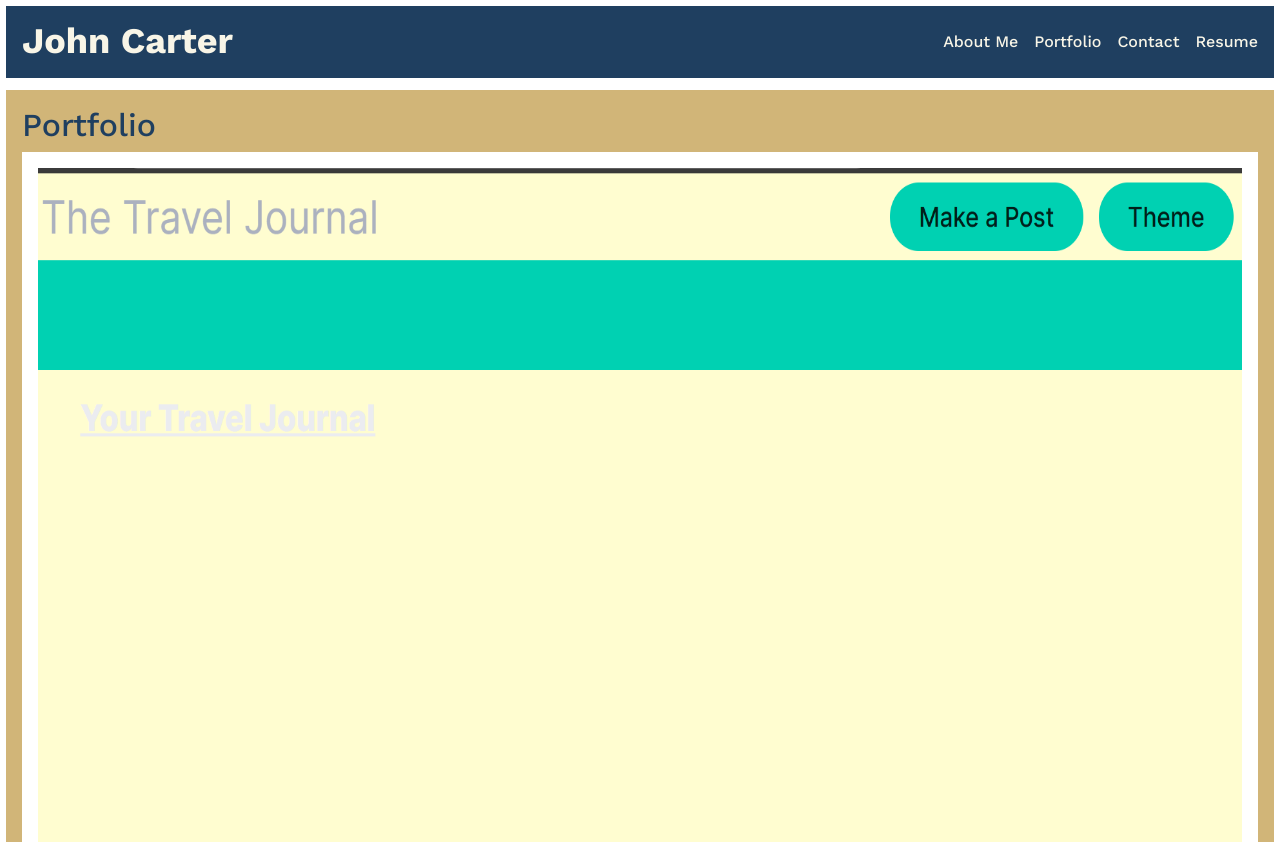
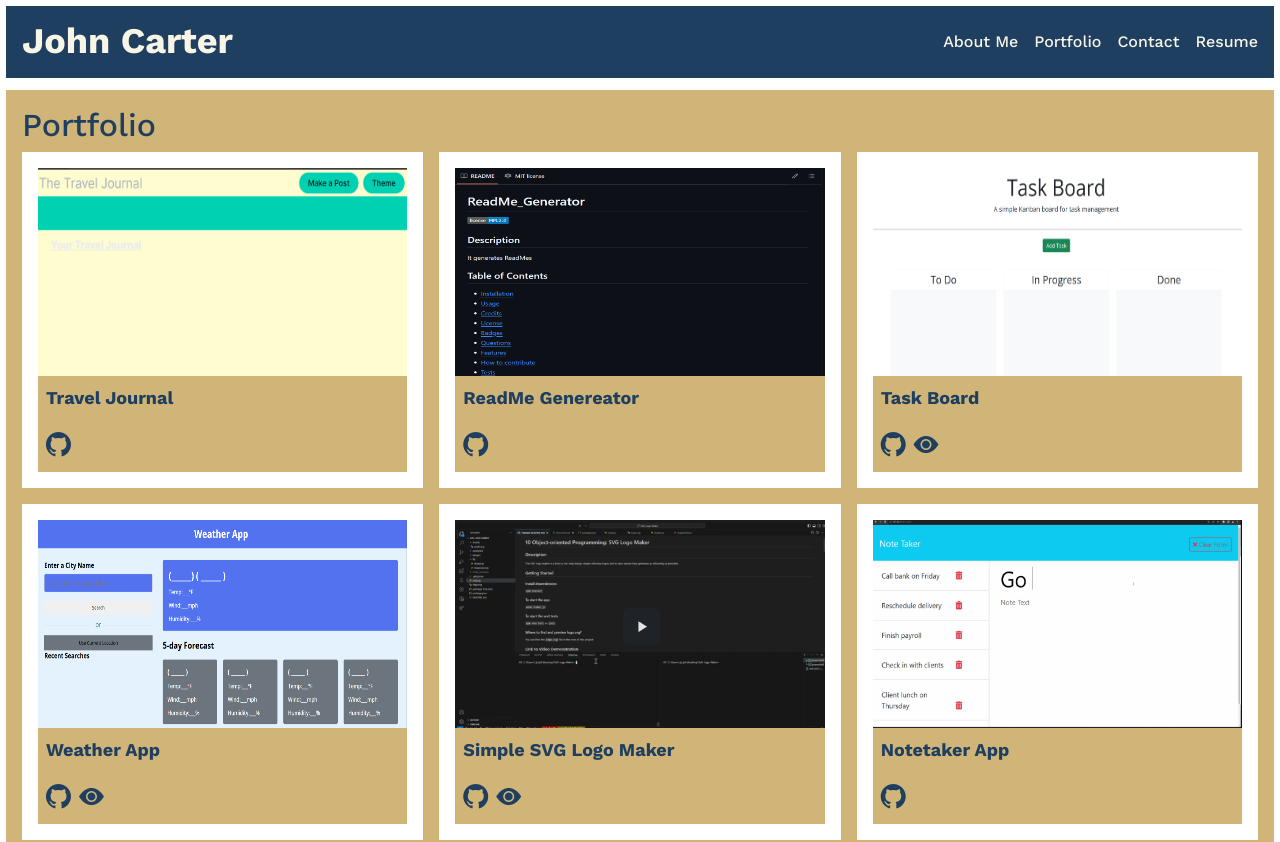
Before and after one commit to jcjohncarter3/React-Portfolio, a React (Vite) app: page /portfolio in a window 1280 px wide. Shown: the top 842 px of the page. Built offline with nearby package versions, Linux system fonts and the light colour scheme.

Commit message:
added grid templates for portfolio page

```diff
--- a/src/App.css
+++ b/src/App.css
@@ -105,6 +105,30 @@ header .main-nav a {
   display: flex;
   gap: 0.5rem;
 }
+
+.project-list {
+  display: grid;
+  grid-template-columns: 1fr;
+  gap: 1rem;
+  width: 100%;
+}
+
+@media screen and (min-width: 540px) {
+  .project-list {
+    grid-template-columns: repeat(2, 1fr);
+  }
+}
+
+@media screen and (min-width: 768px) {
+  .project-list {
+    grid-template-columns: repeat(3, 1fr);
+  }
+}
+
+
+
+
+
 /* #root {
   max-width: 1280px;
   margin: 0 auto;
--- a/src/pages/PortfolioPage.jsx
+++ b/src/pages/PortfolioPage.jsx
@@ -43,7 +43,7 @@ export default function PortfolioPage() {
     return (
       <div className="page">
         <h2>Portfolio</h2>
-        <div>
+        <div className = "project-list">
             {projectsList.map((project, index) => {
                 return <Project key = {index} title={project.title} github_link={project.github_link} thumbnail={project.thumbnail} live_link={project.live_link} />
             })}
```
